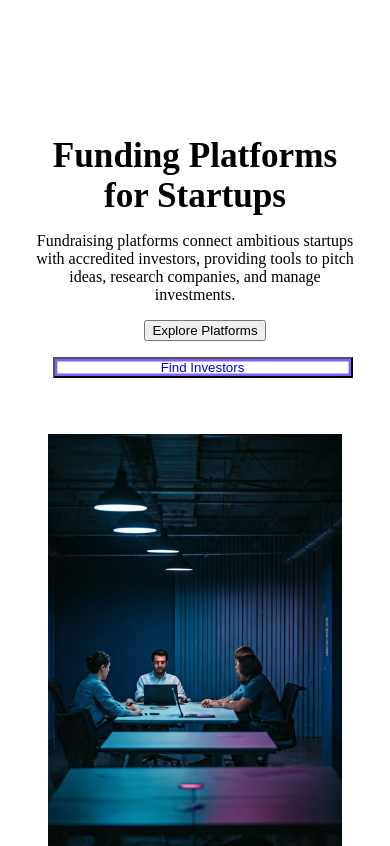
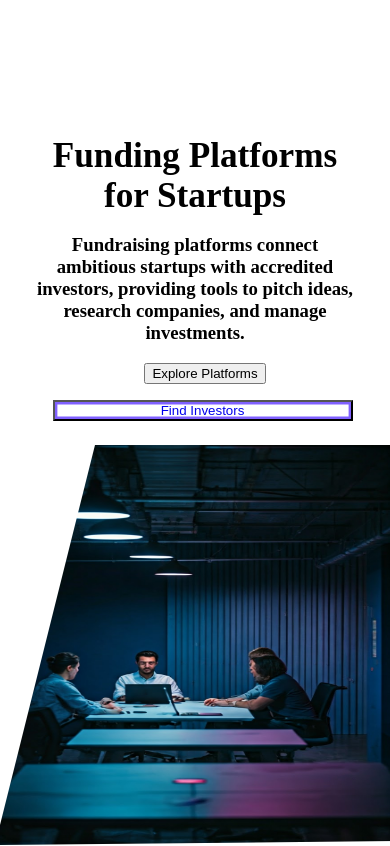
Before and after one commit to baishakhinegelKeross/startup-funding, a Next.js app: page / in a window 390 px wide. Shown: the top 846 px of the page. Built offline with nearby package versions, Linux system fonts and the light colour scheme; a web font is replaced by a local one.

Commit message:
Landing page, Nav and overall UI

```diff
--- a/src/app/page.tsx
+++ b/src/app/page.tsx
@@ -33,26 +33,26 @@ const LandingPage = () => {
     };
 
     return (
-        <div className="landing-page">
-            <div className="header-container">
-                <div className="sub-heading">
-                    <h1>Funding Platforms for Startups</h1>
-                    <p>Fundraising platforms connect ambitious startups with accredited investors, providing tools to pitch ideas, research companies, and manage investments.</p>
+        <div className="landing-page p-0">
+            <div className="header-container p-0 h-screen" >
+                <div className="sub-heading w-1/2 min-w-[50%] p-14 gap-8 flex flex-col ">
+                    <h1 className='text-[72px]'>Funding Platforms for Startups</h1>
+                    <h3 className='color-[#aaaa]'>Fundraising platforms connect ambitious startups with accredited investors, providing tools to pitch ideas, research companies, and manage investments.</h3>
                     <div className="py-4">
                         <Link href="/role">
-                            <button className="explore-btn">
+                            <button className="explore-btn py-4 px-8">
                                 Explore Platforms
                             </button>
                         </Link>
                         <Link href="/role">
-                            <button className="find_investor_btn">
+                            <button className="find_investor_btn py-4 px-8">
                                 Find Investors
                             </button>
                         </Link>
                     </div>
                 </div>
-                <div className="image-container">
-                    <Image src={meeting} width={400} height={400} alt="Meeting illustration" />
+                <div className=" w-1/2">
+                        <Image className='w-full h-screen object-cover' src={meeting} width={400} height={400} alt="Meeting illustration" style={{clipPath: "polygon(25% 0%, 100% 0%, 100% 99%, 0% 100%)"}} />
                 </div>
             </div>
 
@@ -171,7 +171,7 @@ const LandingPage = () => {
                 </div>
             </div>
 
-            <div className="faq-top-container">
+            {/* <div className="faq-top-container">
                 <div id="faq" className="faq-container">
                     {faqs.map((faq) => (
                         <div key={faq.id} className="faq-item">
@@ -186,6 +186,28 @@ const LandingPage = () => {
                             </div>
                             {faq.isOpen && <h4 className="answer">{faq.answer}</h4>}
                         </div>
+                    ))}
+                </div>
+            </div> */}
+            <div className=" px-4 py-10 sm:px-6 lg:px-8 lg:py-14 mx-auto">
+                <div id="faq" className=" grid sm:grid-cols-2 lg:grid-cols-3 gap-3 sm:gap-6">
+                    {faqs.map((faq) => (
+                        <a className="group flex flex-col bg-white border shadow-sm rounded-xl hover:shadow-md focus:outline-none focus:shadow-md transition dark:bg-neutral-900 dark:border-neutral-800" href="#">
+                        <div className="p-4 md:p-5">
+                          <div className="flex gap-x-5">
+                            {/* <svg className="mt-1 shrink-0 size-5 text-gray-800 dark:text-neutral-200" xmlns="http://www.w3.org/2000/svg" width="24" height="24" viewBox="0 0 24 24" fill="none" stroke="currentColor" stroke-width="2" stroke-linecap="round" stroke-linejoin="round"><path d="M16 21v-2a4 4 0 0 0-4-4H6a4 4 0 0 0-4 4v2"/><circle cx="9" cy="7" r="4"/><path d="M22 21v-2a4 4 0 0 0-3-3.87"/><path d="M16 3.13a4 4 0 0 1 0 7.75"/></svg>
+                   */}
+                            <div className="grow">
+                              <h3 className="group-hover:text-blue-600 font-semibold text-gray-800 dark:group-hover:text-neutral-400 dark:text-neutral-200">
+                              {faq.question}
+                              </h3>
+                              <p className="text-sm text-gray-500 dark:text-neutral-500">
+                              {faq.answer}
+                              </p>
+                            </div>
+                          </div>
+                        </div>
+                      </a>
                     ))}
                 </div>
             </div>
@@ -281,7 +303,7 @@ const LandingPage = () => {
                 </div>
             </div>
 
-            <div className="footer-container">
+            {/* <div className="footer-container">
                 <div className="footer-sub">
                     <h1>Funding Platforms for Startups</h1>
                     <p>Fundraising platforms connect ambitious startups with accredited investors, providing tools to pitch ideas, research companies, and manage investments.</p>
@@ -298,7 +320,7 @@ const LandingPage = () => {
                         </Link>
                     </div>
                 </div>
-            </div>
+            </div> */}
         </div>
     );
 };
--- a/src/styles/styles.css
+++ b/src/styles/styles.css
@@ -5,7 +5,7 @@
 
 
 .landing-page {
-    padding-top: 150px;
+
     justify-content: center;
     align-items: center;
     height: 100vh;
@@ -18,7 +18,7 @@
     align-items: center;
     justify-content: center;
     text-align: center;
-    padding: 2rem;
+
 
 }
 
@@ -117,7 +117,7 @@ button.find_investor_btn {
     }
 
     .sub-heading h1 {
-        font-size: 3rem;
+        font-size: 72px;
         margin-bottom: 0.5rem;
     }
 
```
Also changed, not shown: src/components/navbar/navbar.tsx (+4 -3 lines).
